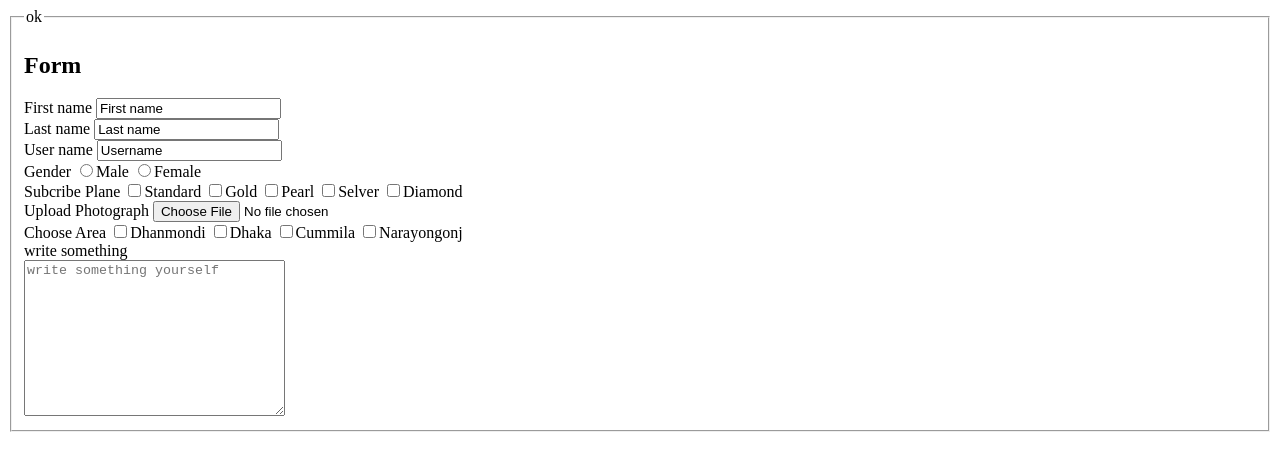
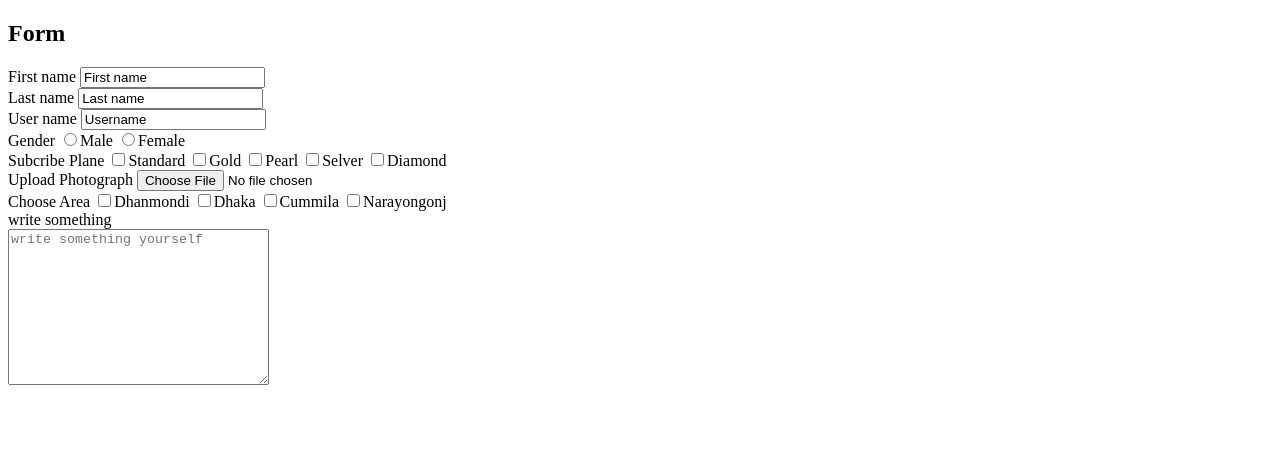
Before and after one commit to FerdausAhmedNasim/Simple-form, a plain HTML site: page C-Class5 copy.html in a window 1280 px wide. Drawn offline with Linux system fonts and the light colour scheme.

Commit message:
first commit

```diff
--- a/C-Class5 copy.html
+++ b/C-Class5 copy.html
@@ -6,9 +6,6 @@
     <title>Form iteam</title>
 </head>
 <body>
-    <fieldset>
-        <legend>ok</legend>
-
     <h2>Form</h2>
     <!--label+input type-->
     <label>First name</label>
@@ -43,15 +40,5 @@
     <label>write something</label><br>
     <textarea name="enter yourself" id="" cols="30" rows="10" placeholder="write something yourself"></textarea>
     <br>
-
-
-
-
-
-
-
-
-
-    </fieldset>
 </body>
 </html>
```
